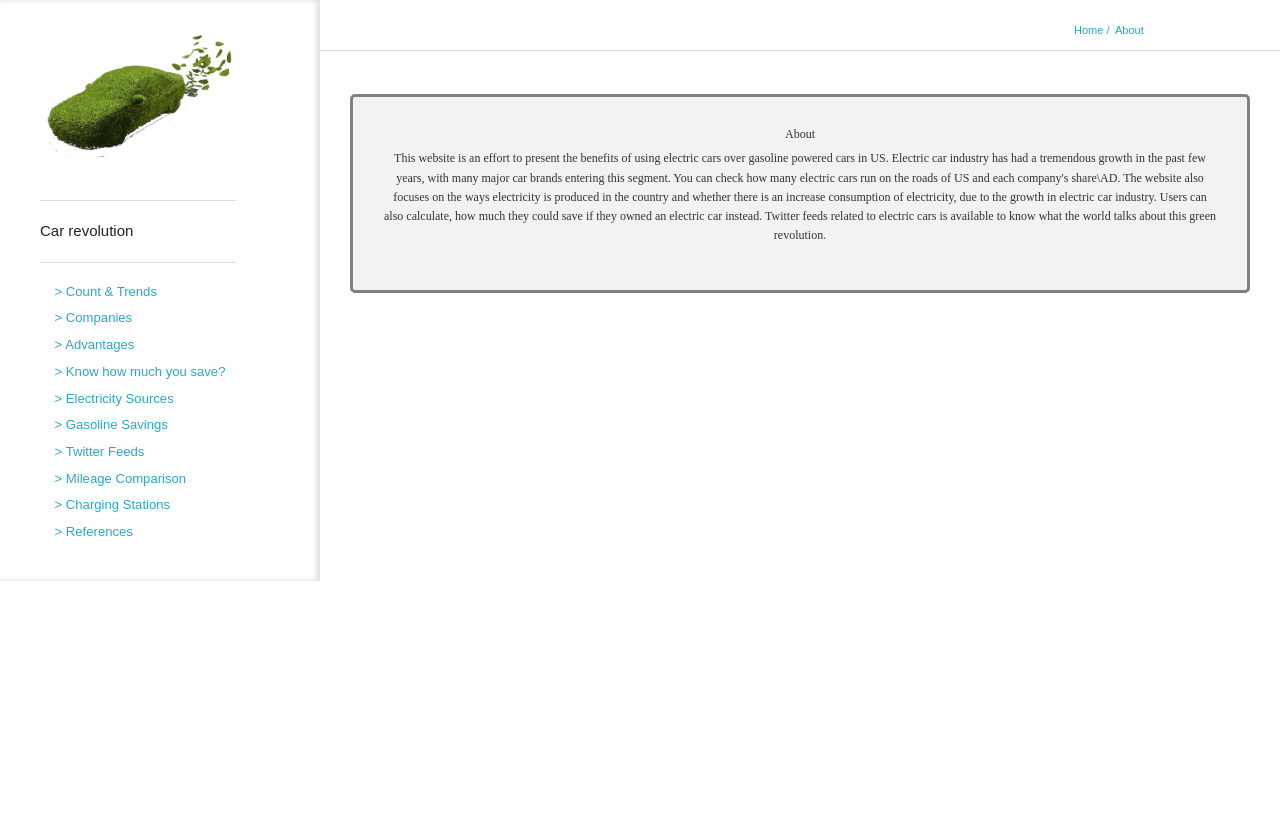
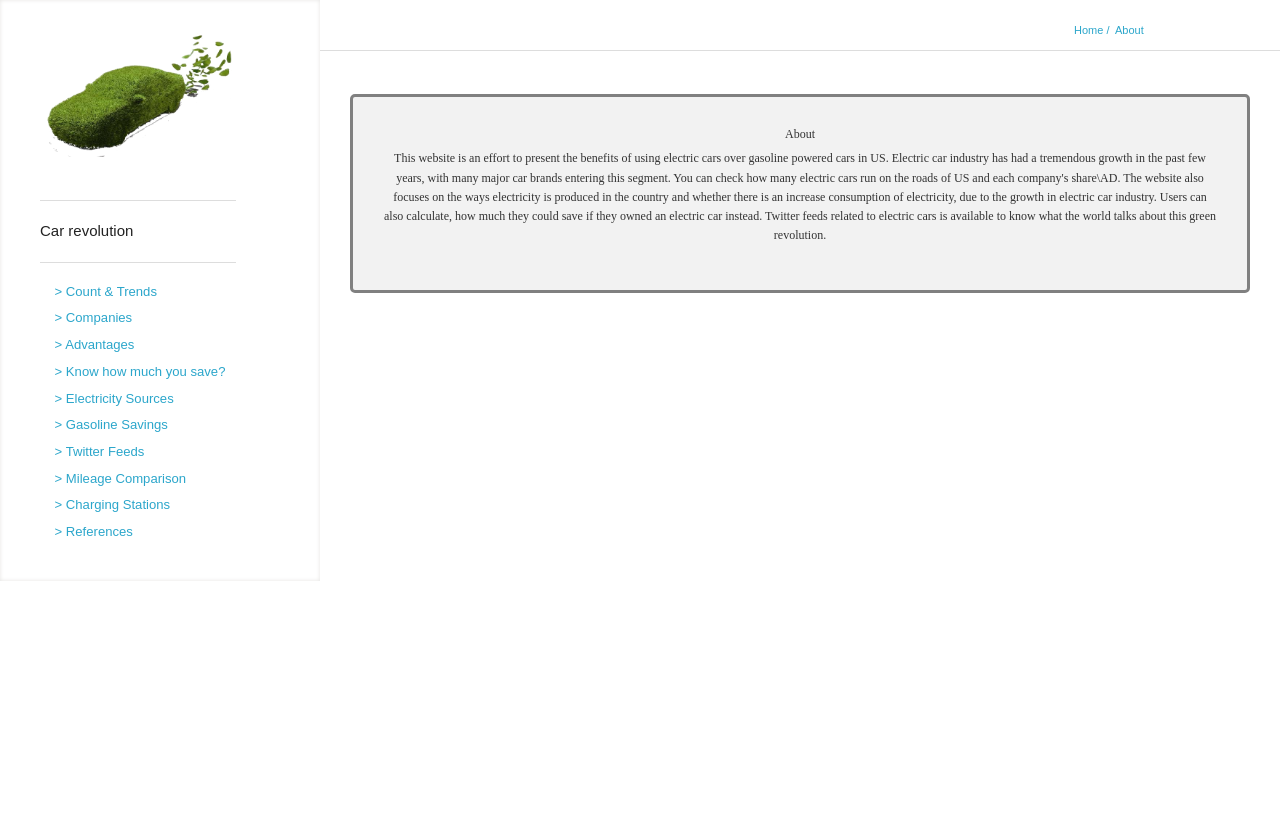
Before and after one commit to serah/EcoCars, a Django app: page /about/ in a window 1280 px wide. Shown: the top 821 px of the page. Run offline with Django 3.2, Linux system fonts and the light colour scheme; some libraries are stand-ins or nearby versions; some web fonts are replaced.

Commit message:
changed column background

```diff
--- a/ecoCars/settings.py
+++ b/ecoCars/settings.py
@@ -101,8 +101,8 @@ CONTEXT_PROCESSORS = (
 STATIC_URL = '/static/'
 
 # Parse database configuration from $DATABASE_URL
-import dj_database_url
-DATABASES['default'] = dj_database_url.config()
+#import dj_database_url
+#DATABASES['default'] = dj_database_url.config()
 
 # Honor the 'X-Forwarded-Proto' header for request.is_secure()
 SECURE_PROXY_SSL_HEADER = ('HTTP_X_FORWARDED_PROTO', 'https')
--- a/ecoCars/templates/layout.html
+++ b/ecoCars/templates/layout.html
@@ -104,7 +104,7 @@ opacity: 0.9;
             float: left;
             width: 25%;
             overflow:hidden;
-            box-shadow: -3px 0px 4px 1px  #E5E4E2 inset;
+            box-shadow: 0px 0px 4px 0px  #E5E4E2 inset;
         }
         #col2
         {
@@ -127,7 +127,7 @@ opacity: 0.9;
 <div id="container1">
         <div id="col1">
             <div class="container" style="padding-left:20px;">
-                <ul class="side-nav" style="font-size:20;">
+                <ul class="side-nav">
                     <img src="/static/img/green-car.png" height="200" width="200" /><br />
                     <br /><hr id="line" />Car revolution<hr id="line"/>
                     <li class="panel1"><a href="{% url 'count' %}">  &nbsp;&nbsp;&nbsp;&nbsp;> Count & Trends</a> </li>
```
